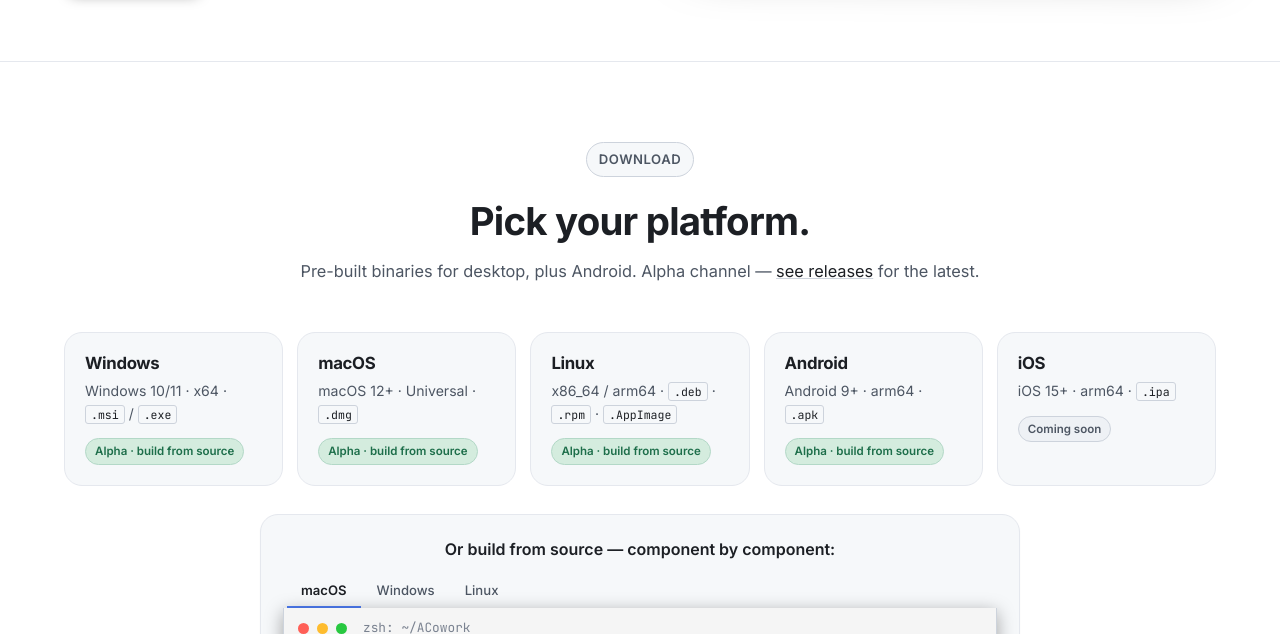
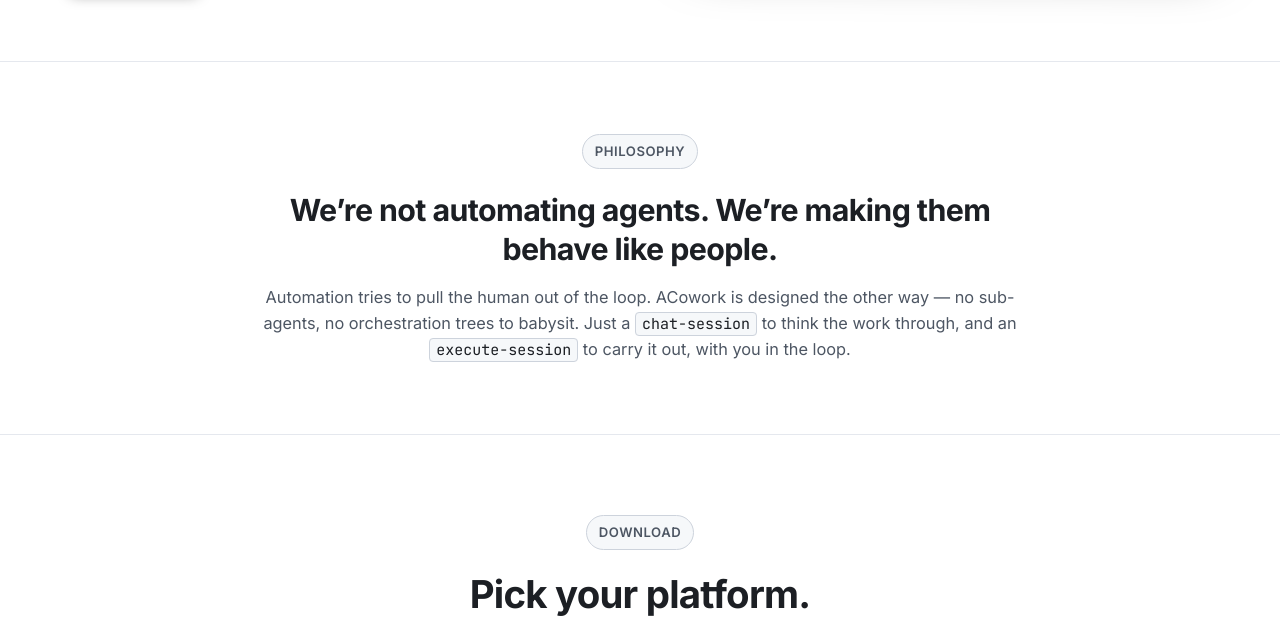
Before and after one commit to acowork/ACoworkWebsite, a plain HTML site: page index.html in a window 1280 px wide. Shown: the part 653-1287 px from the top of the page. Drawn offline with Linux system fonts and the light colour scheme; no server answers.

Commit message:
Add a philosophy band stating the no-sub-agent stance
Insert a manifesto section between the hero and the download section,
carrying the position that ACowork pursues agent anthropomorphism over
agent automation: no sub-agents, only a chat-session and an
execute-session.

Reuse the existing token set (border, --text-dim, code.inline) and keep
the band on --bg so it does not stack borders with the adjacent
--alt download section.

```diff
--- a/index.html
+++ b/index.html
@@ -22,7 +22,7 @@
   <link rel="preload" href="assets/fonts/Inter-Variable.woff2" as="font" type="font/woff2" crossorigin />
   <link rel="preload" href="assets/fonts/JetBrainsMono-Variable.woff2" as="font" type="font/woff2" crossorigin />
 
-  <link rel="stylesheet" href="styles.css?v=8" />
+  <link rel="stylesheet" href="styles.css?v=9" />
 </head>
 <body>
 
@@ -107,6 +107,16 @@
 
 <span class="c-ok">&#10003;</span> enrolled as node-&lt;uuid&gt; &middot; Runtime host ready</code></pre>
           </div>
+        </div>
+      </div>
+    </section>
+
+    <section class="section manifesto" id="philosophy" aria-labelledby="philosophy-title">
+      <div class="container">
+        <div class="manifesto__inner">
+          <p class="eyebrow eyebrow--center">Philosophy</p>
+          <h2 class="manifesto__statement" id="philosophy-title">We&rsquo;re not automating agents. We&rsquo;re making them behave like people.</h2>
+          <p class="manifesto__note">Automation tries to pull the human out of the loop. ACowork is designed the other way &mdash; no sub-agents, no orchestration trees to babysit. Just a <code class="inline">chat-session</code> to think the work through, and an <code class="inline">execute-session</code> to carry it out, with you in the loop.</p>
         </div>
       </div>
     </section>
--- a/styles.css
+++ b/styles.css
@@ -239,6 +239,14 @@
 .ft__icon svg { width: 26px; height: 26px; display: block; }
 .ft h3 { margin: 0 0 6px; font-size: 1.02rem; }
 .ft p { margin: 0; color: var(--text-dim); font-size: .92rem; }
+
+/* philosophy manifesto — the hinge between "what you get" and the wiring
+   narrative. Deliberately on --bg (not --alt) so it does not collide with the
+   #start band's own borders; a single hairline marks the break instead. */
+.manifesto { border-top: 1px solid var(--line); padding: 72px 0; }
+.manifesto__inner { max-width: 780px; margin: 0 auto; text-align: center; }
+.manifesto__statement { font-size: clamp(1.35rem, 2.4vw, 1.9rem); line-height: 1.3; letter-spacing: -.02em; margin: 0 0 14px; color: var(--text); }
+.manifesto__note { margin: 0; color: var(--text-dim); font-size: 1.02rem; }
 
 /* get-started / modes */
 .modes { display: grid; grid-template-columns: 1fr; gap: 18px; }
```
